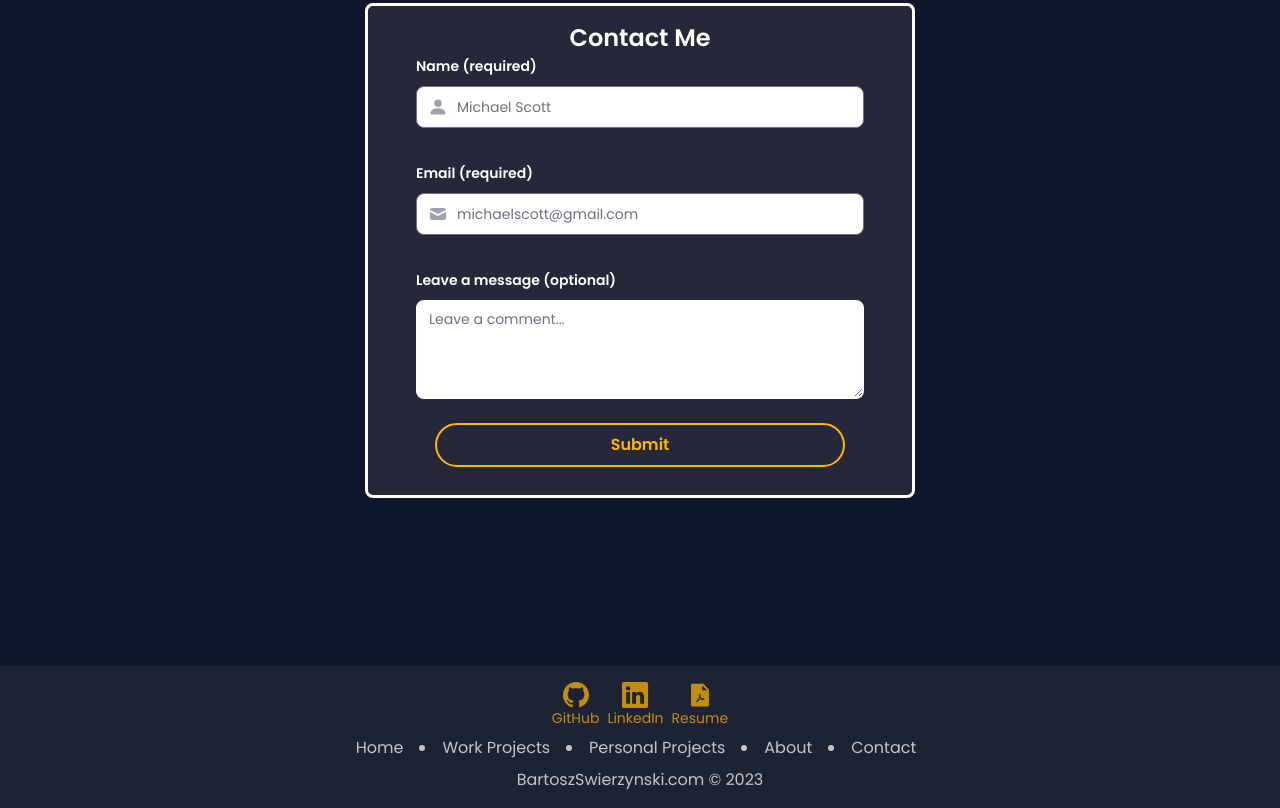
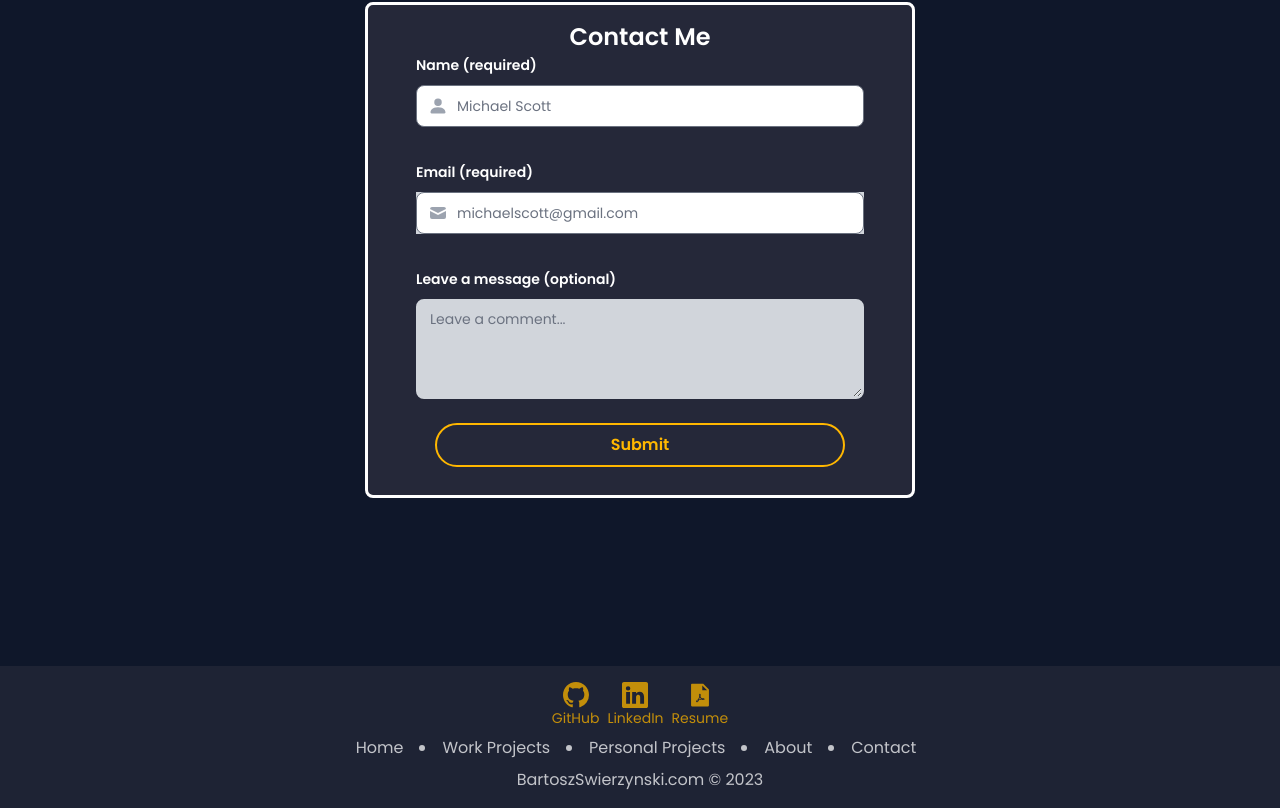
Before and after one commit to bartswierz/portfolio-website-updated, a Next.js app: page / in a window 1280 px wide. Shown: the part 4134-4942 px from the top of the page. Built offline with nearby package versions, Linux system fonts and the light colour scheme; what tailwindcss-animated would draw is missing.

Commit message:
updated contact form text area focus logic to match app branding

```diff
--- a/src/app/components/Contact/ContactForm.tsx
+++ b/src/app/components/Contact/ContactForm.tsx
@@ -9,6 +9,9 @@ import hasIntersected from "../../utils/hasIntersected";
 //REFERENCE VIDEO FOR nodemailer setup: https://www.youtube.com/watch?v=6DAozN-qxr0
 const ContactForm = () => {
   const [loading, setLoading] = useState(false);
+  const [textareaFocus, setTextareaFocus] = useState(false);
+  const [nameFocus, setNameFocus] = useState(false);
+  const [emailFocus, setEmailFocus] = useState(false);
 
   // For contact form display/remove
   const contactFormIntersectionRef = useRef<HTMLDivElement>(null);
@@ -131,6 +134,8 @@ const ContactForm = () => {
               color={nameInputValidity} // 'failure' | 'success' | ''
               // onChange={(e) => setName(e.target.value)}
               onChange={(e) => handleNameChange(e)}
+              onFocus={() => setNameFocus(true)}
+              onBlur={() => setNameFocus(false)}
               value={name}
               required
               helperText={
@@ -161,11 +166,14 @@ const ContactForm = () => {
                   </p>
                 )
               }
+              value={email}
               placeholder="michaelscott@gmail.com"
-              required
               type="email"
               onChange={(e) => handleEmailChange(e)}
-              value={email}
+              onFocus={() => setEmailFocus(true)}
+              onBlur={() => setEmailFocus(false)}
+              className={`${message.length > 0 || textareaFocus ? "bg-gray-50" : "bg-gray-300"}`}
+              required
             />
           </div>
 
@@ -177,12 +185,16 @@ const ContactForm = () => {
             <Textarea
               id="comment"
               placeholder="Leave a comment..."
-              required
+              value={message}
               rows={4}
               color={""}
               onChange={(e) => setMessage(e.target.value)}
-              value={message}
-              className="min-h-[70px] border-b-2 border-[#fff] rounded-lg focus:outline-none focus:border-[#ffb700]"
+              onFocus={() => setTextareaFocus(true)}
+              onBlur={() => setTextareaFocus(false)}
+              className={`min-h-[70px] rounded-lg border-gray-300 focus:ring-2 focus:ring-primary border-[2px] focus:border-focus transition-colors duration-200 ease-in-out
+              ${message.length > 0 || textareaFocus ? "bg-gray-50" : "bg-gray-300"}
+              `}
+              required
             />
           </div>
         </div>
--- a/tailwind.config.ts
+++ b/tailwind.config.ts
@@ -37,9 +37,13 @@ const config: Config = {
         primary: "#ffb700",
         secondary: "#0072fe",
         brand: "#ffb700",
+        focus: "#252839",
       },
       boxShadow: {
         navbar: "0 0 20px 0 rgba(0, 0, 0, 0.5)",
+      },
+      ringColor: {
+        primary: "#ffb700",
       },
     },
   },
```
